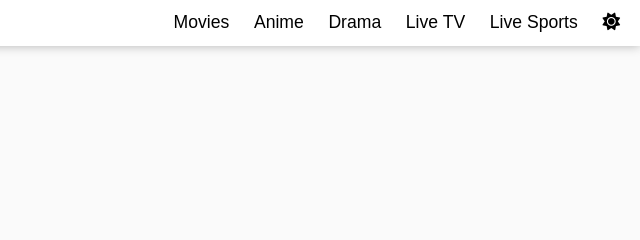
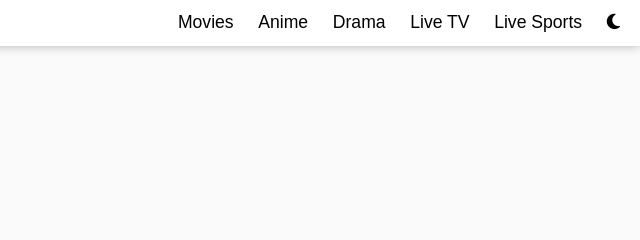
Before and after one commit to nerrawlmao/Watch, a plain HTML site: page index.html in a window 1280 px wide. Both pictures are taken after a click on the link 1257 px from the left and 22 px from the top of the page. Shown: the top 240 px of the page, 640-1280 px from the left. Drawn offline with nearby package versions, Linux system fonts and the light colour scheme.

Commit message:
change icons

```diff
--- a/index.html
+++ b/index.html
@@ -16,7 +16,7 @@
                     <a href="#drama"><li>Drama</li></a>
                     <a href="#live-tv"><li>Live TV</li></a>
                     <a href="#live-sports"><li>Live Sports</li></a>
-                    <a class="light-mode-button"><li><i class="fa-solid fa-moon"></i></li></a>
+                    <a class="light-mode-button"><li><i class="fa-solid fa-sun"></i></li></a>
                 </ul>
             </nav>
         </header>
--- a/script.js
+++ b/script.js
@@ -65,14 +65,14 @@ let lightmode = localStorage.getItem('light-mode');
 const enableLightMode = function(){
     document.body.classList.add('light-mode');
     document.body.classList.add('navbar-light-mode');
-    document.querySelector('i').className = 'fa-solid fa-sun';
+    document.querySelector('i').className = 'fa-solid fa-moon';
     localStorage.setItem('light-mode', 'active');
 }
 
 const disableLightMode = function(){
     document.body.classList.remove('light-mode');
     document.body.classList.remove('navbar-light-mode');
-    document.querySelector('i').className = 'fa-solid fa-moon';
+    document.querySelector('i').className = 'fa-solid fa-sun';
     localStorage.setItem('light-mode', null);
 }
 
```
